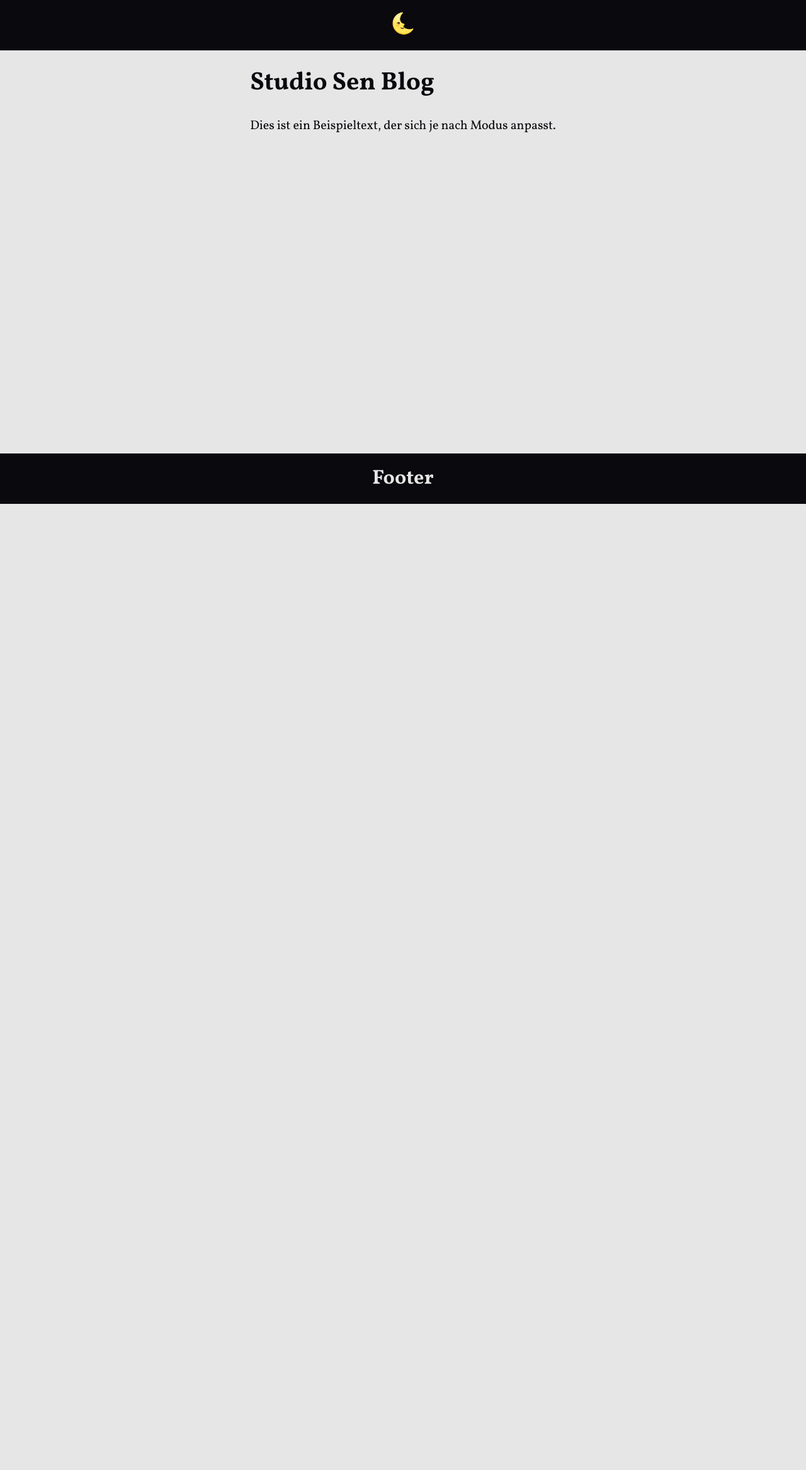
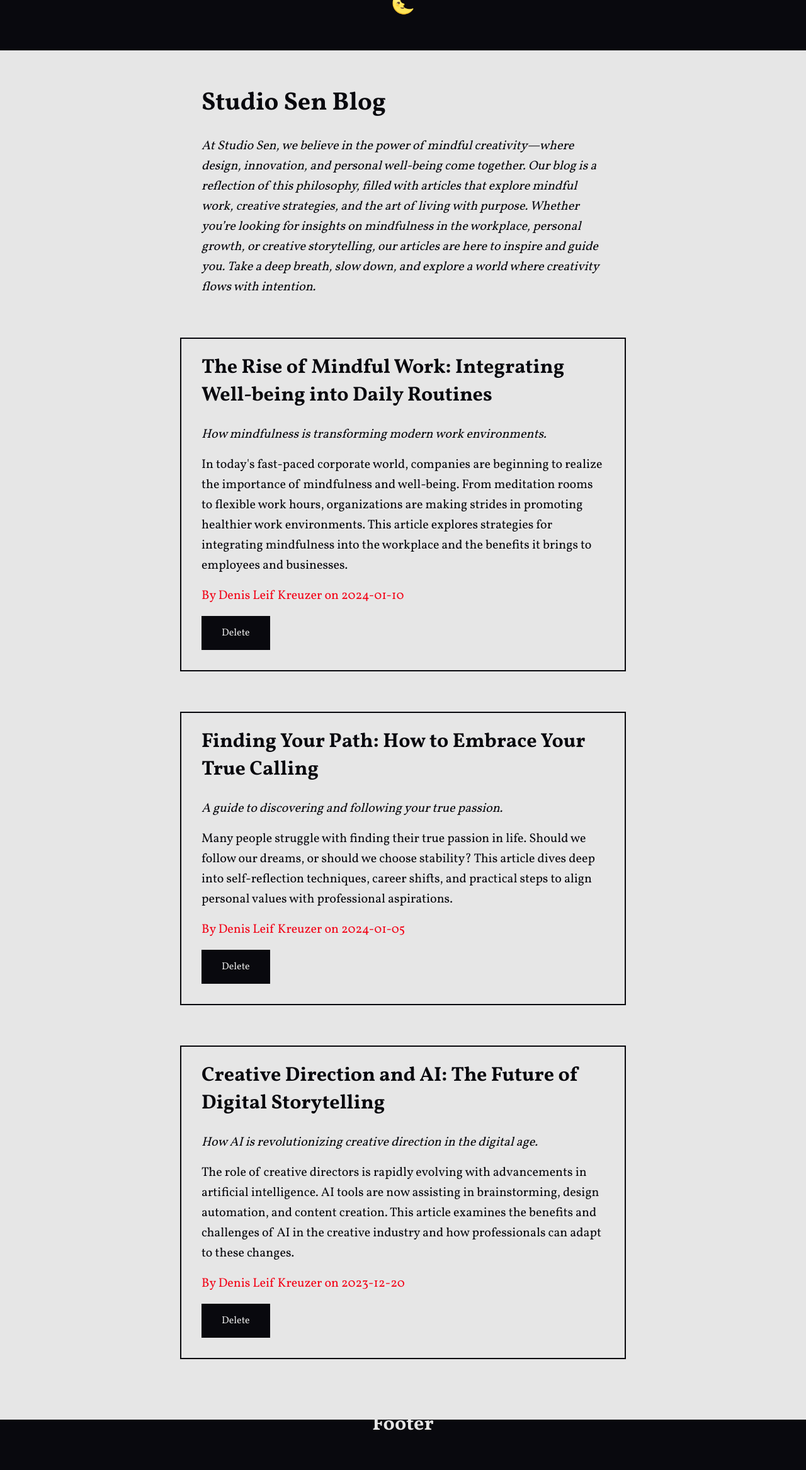
Before and after one commit to densenden/masterblog, a Flask app: page / in a window 1280 px wide. Shown: the whole page at 63% size. Before the commit the page ends 800 px from the top, so only its background shows below. Run offline with Flask 3, Linux system fonts and the light colour scheme.

Commit message:
box styling for / route, del buttons fixed with onclick

```diff
--- a/app.py
+++ b/app.py
@@ -1,4 +1,6 @@
 from flask import render_template, Flask, request
+import json
+import os
 
 app = Flask(__name__)
 
@@ -7,9 +9,16 @@ blog_post = {'title': 'First Post', 'content': 'This is my first post'},
 
 @app.route('/')
 def hello_world():
-    return render_template('index.html', posts=blog_post)
+    file_path = 'content/blog_articles.json'  # Correct path to your JSON file
+    articles = []
+    try:
+        if os.path.exists(file_path):
+            with open(file_path, 'r') as file:
+                articles = json.load(file)
+    except Exception as e:
+        print(f"Error loading articles: {e}")
 
-
+    return render_template('index.html', articles=articles)
 
 
 @app.route('/add', methods=['GET', 'POST'])
@@ -20,5 +29,23 @@ def add():
     return render_template('add.html')
 
 
+@app.route('/delete/<int:post_id>')
+def delete(post_id):
+    file_path = 'content/blog_articles.json'  # Correct path
+    try:
+        if os.path.exists(file_path):
+            with open(file_path, 'r') as file:
+                articles = json.load(file)
+
+            articles = [article for article in articles if article.get('id') != post_id]
+
+            with open(file_path, 'w') as file:
+                json.dump(articles, file, indent=4)
+
+    except Exception as e:
+        print(f"Error deleting post: {e}")
+
+    return redirect('/')
+
 if __name__ == '__main__':
     app.run(host="127.0.0.1", port=5000, debug=True)
--- /dev/null
+++ b/content/blog_articles.json
@@ -0,0 +1,44 @@
+[
+    {
+        "id": 1,
+        "date": "2024-01-10",
+        "short_version": "How mindfulness is transforming modern work environments.",
+        "title": "The Rise of Mindful Work: Integrating Well-being into Daily Routines",
+        "author": "Denis Leif Kreuzer",
+        "content": "In today's fast-paced corporate world, companies are beginning to realize the importance of mindfulness and well-being. From meditation rooms to flexible work hours, organizations are making strides in promoting healthier work environments. This article explores strategies for integrating mindfulness into the workplace and the benefits it brings to employees and businesses.",
+        "image": "https://medium.sen.studio/image1.jpg",
+        "keywords": [
+            "mindfulness at work", "employee well-being", "work-life balance", "corporate wellness programs",
+            "mental health in the workplace", "productivity through mindfulness", "stress management strategies",
+            "healthy work culture", "personal growth in professional settings", "modern work trends"
+        ]
+    },
+    {
+        "id": 2,
+        "date": "2024-01-05",
+        "short_version": "A guide to discovering and following your true passion.",
+        "title": "Finding Your Path: How to Embrace Your True Calling",
+        "author": "Denis Leif Kreuzer",
+        "content": "Many people struggle with finding their true passion in life. Should we follow our dreams, or should we choose stability? This article dives deep into self-reflection techniques, career shifts, and practical steps to align personal values with professional aspirations.",
+        "image": "https://medium.sen.studio/image2.jpg",
+        "keywords": [
+            "personal development", "career change strategies", "self-discovery", "finding your passion",
+            "purpose-driven work", "life coaching tips", "motivation for change", "success mindset",
+            "professional growth", "goal setting"
+        ]
+    },
+    {
+        "id": 3,
+        "date": "2023-12-20",
+        "short_version": "How AI is revolutionizing creative direction in the digital age.",
+        "title": "Creative Direction and AI: The Future of Digital Storytelling",
+        "author": "Denis Leif Kreuzer",
+        "content": "The role of creative directors is rapidly evolving with advancements in artificial intelligence. AI tools are now assisting in brainstorming, design automation, and content creation. This article examines the benefits and challenges of AI in the creative industry and how professionals can adapt to these changes.",
+        "image": "https://medium.sen.studio/image3.jpg",
+        "keywords": [
+            "artificial intelligence in design", "AI-powered creativity", "future of creative direction",
+            "digital storytelling trends", "machine learning in marketing", "automation in content creation",
+            "AI and human collaboration", "branding with AI", "visual design innovations", "creative strategy"
+        ]
+    }
+]
--- a/static/style.css
+++ b/static/style.css
@@ -72,7 +72,11 @@ input, textarea, select {
     border: 2px solid var(--text-day);
     border-radius: 0;
     transition: all 0.3s ease;
-}
+    }
+
+.keywords-container {
+    padding-bottom: 1em;
+    }
 
 :root[data-mode="night"] input,
 :root[data-mode="night"] textarea,
@@ -80,9 +84,9 @@ input, textarea, select {
     background: var(--bg-night);
     color: var(--text-night);
     border-color: var(--text-night);
-}
+    }
 
-button[type="submit"] {
+button[type="submit"], button{
     background: var(--text-day);
     color: var(--bg-day);
     border: none;
@@ -93,26 +97,42 @@ button[type="submit"] {
     transition: all 0.3s ease;
 }
 
-:root[data-mode="night"] button[type="submit"] {
+:root[data-mode="night"] button[type="submit"], :root[data-mode="night"] button {
     background: var(--text-night);
     color: var(--bg-night);
 }
 
-button[type="submit"]:hover {
+button[type="submit"]:hover, button:hover {
     background: var(--color-primary);
     color: var(--bg-day);
 }
 
 /* Container and Content */
+
+.intro {
+    margin-bottom: 10em;
+}
+
 .content {
-    max-width: 800px;
-    margin: 0 auto;s
+    max-width: 640px;
+    margin: 0 auto 4rem auto;
     padding: 0 2rem;
 }
 
 .reader {
-       min-height: 80vh;
+     min-height: 80vh;
 }
+
+.article{
+    margin-bottom: 4rem;
+    padding-bottom: 2rem;
+    border: 2px solid var(--text-day);
+}
+
+.author {
+    color: var(--color-primary);
+}
+
 
 /* Typography */
 h1, h2, h3, h4 {
--- a/templates/add.html
+++ b/templates/add.html
@@ -7,9 +7,9 @@
         <link href="https://fonts.googleapis.com/css2?family=Vollkorn:wght@400;700&display=swap" rel="stylesheet">
 
 </head>
+<body>
 <header></header>
-<body>
-<div class="content">
+<div class="content reader">
         <h2>Add New Blog Post</h2>
 
     <form id="blogForm">
--- a/templates/index.html
+++ b/templates/index.html
@@ -1,21 +1,35 @@
-<!DOCTYPE html>
-<html lang="en">
 <head>
     <meta charset="UTF-8">
     <title>Title</title>
     <link rel="stylesheet" href="static/style.css">
-        <link href="https://fonts.googleapis.com/css2?family=Vollkorn:wght@400;700&display=swap" rel="stylesheet">
+    <link href="https://fonts.googleapis.com/css2?family=Vollkorn:wght@400;700&display=swap" rel="stylesheet">
+</head>
+<body>
+    <header></header>
+    <main>
+        <div class="content intro">
+            <h2>Studio Sen Blog</h2>
+            <p class="italic">At Studio Sen, we believe in the power of mindful creativity—where design, innovation, and personal well-being come together. Our blog is a reflection of this philosophy, filled with articles that explore mindful work, creative strategies, and the art of living with purpose.
 
-</head>
-<header></header>
-<body>
-        <div class="content reader">
-            <h2>Studio Sen Blog</h2>
-            <p>Dies ist ein Beispieltext, der sich je nach Modus anpasst.</p>
+Whether you’re looking for insights on mindfulness in the workplace, personal growth, or creative storytelling, our articles are here to inspire and guide you. Take a deep breath, slow down, and explore a world where creativity flows with intention.</p>
         </div>
 
-<footer></footer>
-<script src="static/layout.js" defer></script>
-<script src="static/toggle_design.js" defer></script>
+        {% if articles %}
+            {% for article in articles %}
+                <div class="content article">
+                    <h3>{{ article.title }}</h3>
+                    <p class="italic">{{ article.short_version }}</p>
+                    <p>{{ article.content }}</p>
+                    <p class="weight-light author">By {{ article.author }} on {{ article.date }}</p>
+                    <button onclick="window.location.href='/delete/{{ article.id }}'" type="button">Delete</button>
+                </div>
+            {% endfor %}
+        {% else %}
+            <p>No articles found.</p>
+        {% endif %}
+    </main>
+    <footer></footer>
+    <script src="static/layout.js" defer></script>
+    <script src="static/toggle_design.js" defer></script>
 </body>
 </html>
```
Also changed, not shown: content/blog_articles_backup.json (added, +44 -0 lines).
